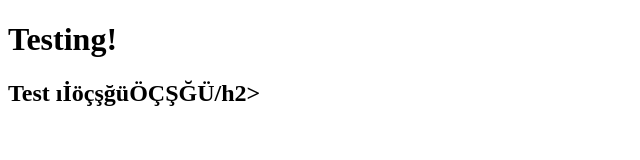
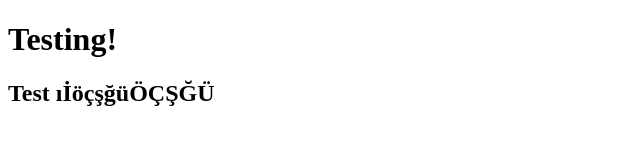
Before and after one commit to gcoc/gvtJH, a plain HTML site: page test.html in a window 1280 px wide. Shown: the full height of the page, 0-640 px from the left. Drawn offline with Linux system fonts and the light colour scheme.

Commit message:
commıt on JH ıöçşğüÖÇŞİĞÜ

```diff
--- a/test.html
+++ b/test.html
@@ -2,6 +2,6 @@
 <html>
 <body>
 <h1>Testing!</h1>
-<h2>Test ıİöçşğüÖÇŞĞÜ/h2>
+<h2>Test ıİöçşğüÖÇŞĞÜ</h2>
 </body>
 </html>
```
